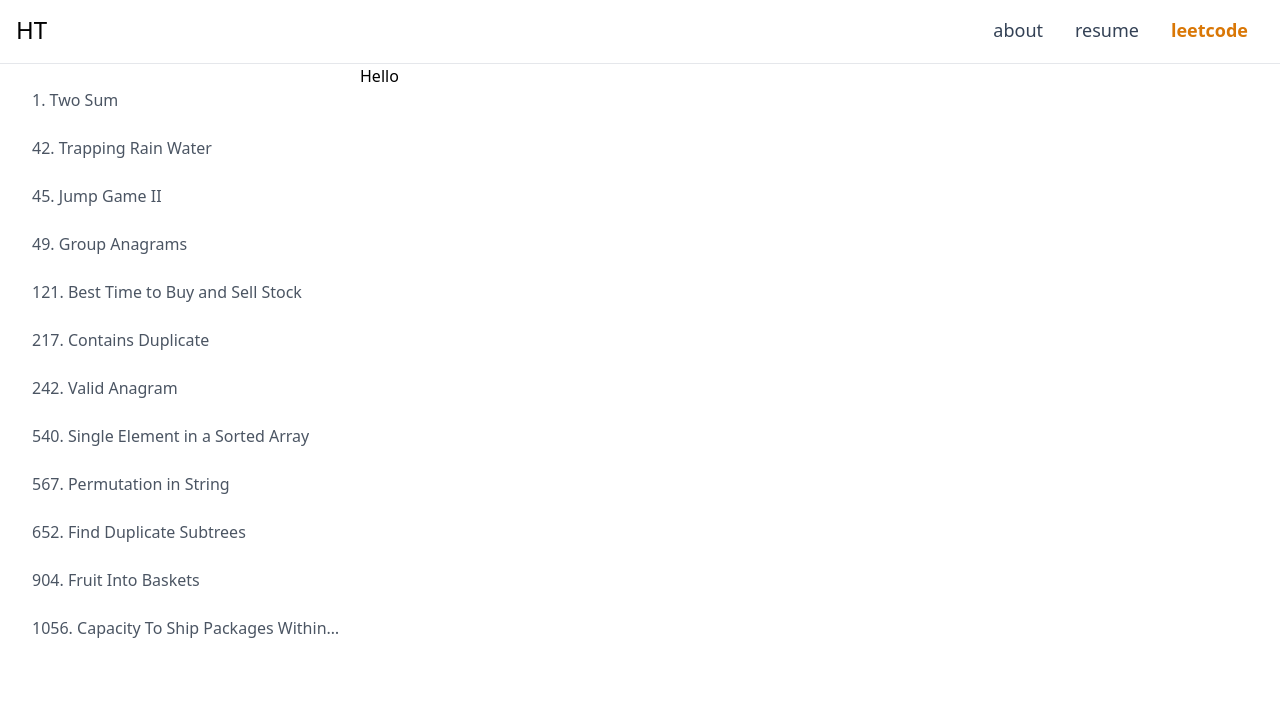
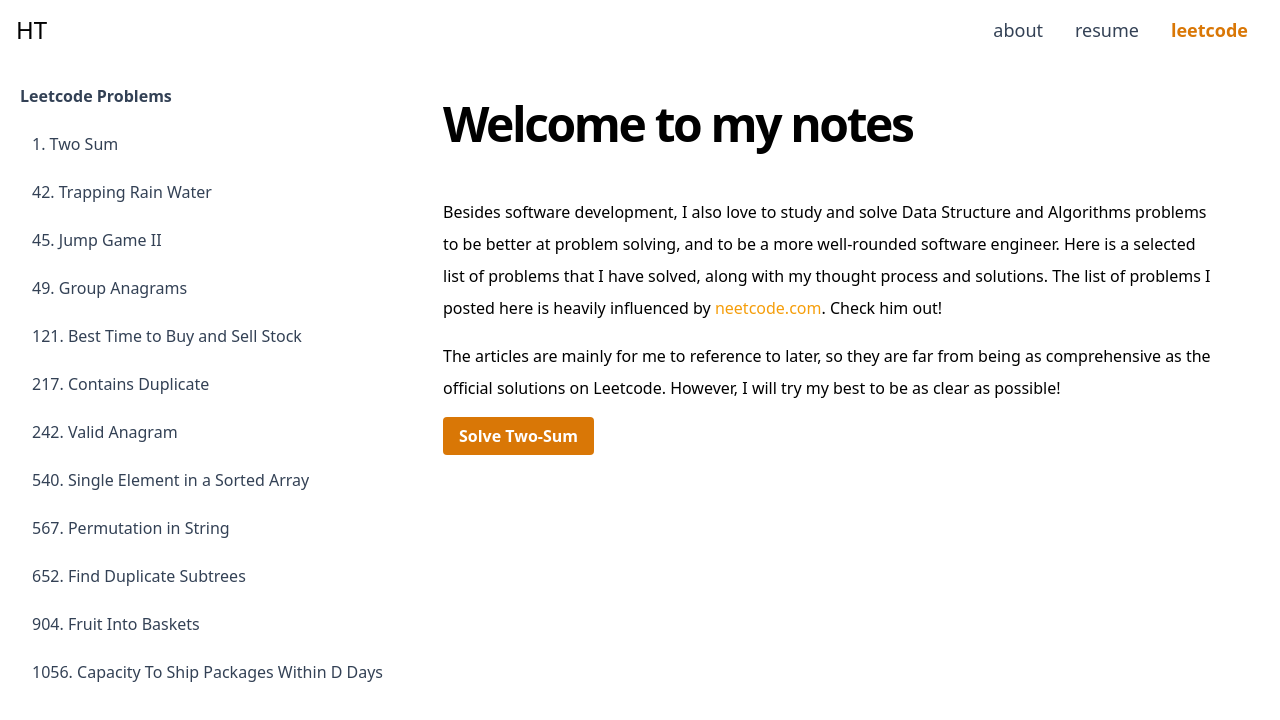
Before and after one commit to max172-hqt/max172-hqt.github.io, a Next.js app: page /leetcodes in a window 1280 px wide. Shown: the top 720 px of the page. Built offline with nearby package versions, Linux system fonts and the light colour scheme.

Commit message:
feat: Tweak design

```diff
--- a/components/LeetcodeSidebar.tsx
+++ b/components/LeetcodeSidebar.tsx
@@ -1,11 +1,17 @@
 import classNames from "classnames";
 import Link from "next/link";
 import { useRouter } from "next/router";
-import { useEffect, useState } from "react";
+import { useEffect, useMemo, useState } from "react";
+import type { Post } from "..";
 
-export default function LeetcodeSidebar() {
+export default function LeetcodeSidebar({ sidenavOpen, setSidenavOpen }) {
   const router = useRouter();
   const [posts, setPosts] = useState<Post[]>([]);
+
+  const currentPost = useMemo(
+    () => posts.find((post) => post.solution === router.asPath),
+    [posts, router.asPath]
+  );
 
   useEffect(() => {
     (async () => {
@@ -16,20 +22,38 @@ export default function LeetcodeSidebar() {
     })();
   }, []);
 
+  useEffect(() => setSidenavOpen(false), [router.asPath, setSidenavOpen]);
+
   return (
+    <div className="z-50">
       <div
         className={classNames({
           "flex flex-col justify-between overflow-y-scroll": true, // layout
-        "text-zinc-50": true, // colors
-        "lg:w-full lg:sticky lg:top-16 lg:z-0 top-0 z-20 fixed": true, // positioning
+          "text-zinc-50 bg-white": true, // colors
+          "lg:w-full lg:sticky lg:top-16 top-0 left-0 fixed": true, // positioning
           "lg:h-[calc(100vh_-_64px)] h-full w-[360px]": true, // for height and width
           "transition-transform .3s ease-in-out lg:translate-x-0": true, //animations
-        "-translate-x-full ": true, //hide sidebar to the left when closed
+          "-translate-x-full ": !sidenavOpen, //hide sidebar to the left when closed
         })}
       >
         <nav className="lg:sticky top-0 px-3 py-4">
           {/* nav items */}
           <ul className="space-y-2">
+            <li className="text-slate-700 flex p-2 font-semibold">
+              <div className="flex-grow">Leetcode Problems</div>
+              <button
+                type="button"
+                className="text-gray-500 hover:text-amber-700 focus:text-amber-700 focus:outline-none md:hidden"
+                onClick={() => setSidenavOpen(false)}
+              >
+                <svg className="h-6 w-6 fill-current" viewBox="0 0 24 24">
+                  <path
+                    fillRule="evenodd"
+                    d="M18.278 16.864a1 1 0 0 1-1.414 1.414l-4.829-4.828-4.828 4.828a1 1 0 0 1-1.414-1.414l4.828-4.829-4.828-4.828a1 1 0 0 1 1.414-1.414l4.829 4.828 4.828-4.828a1 1 0 1 1 1.414 1.414l-4.828 4.829 4.828 4.828z"
+                  />
+                </svg>
+              </button>
+            </li>
             {posts.map((post) => (
               <li key={post.title}>
                 <Link
@@ -37,17 +61,21 @@ export default function LeetcodeSidebar() {
                   className={classNames(
                     "flex p-2 rounded-lg hover:bg-gray-100",
                     {
-                    "text-amber-600 font-medium": router.asPath === post.solution,
-                    "text-gray-600 ": router.asPath !== post.solution
+                      "text-amber-600 font-medium":
+                        router.asPath === post.solution,
+                      "text-slate-700": router.asPath !== post.solution,
                     }
                   )}
                 >
-                <span className="ml-3 truncate">{post.problemId}. {post.title}</span>
+                  <span className="ml-3 truncate">
+                    {post.problemId}. {post.title}
+                  </span>
                 </Link>
               </li>
             ))}
           </ul>
         </nav>
       </div>
+    </div>
   );
 }
--- a/components/PageNavbar.tsx
+++ b/components/PageNavbar.tsx
@@ -5,6 +5,7 @@ import GitHubIcon from "@mui/icons-material/GitHub";
 import LinkedInIcon from "@mui/icons-material/LinkedIn";
 import EmailIcon from "@mui/icons-material/Email";
 import Link from "next/link";
+import SecondaryNavbar from "./SecondaryNavbar";
 
 const navItems: Array<[string, string, boolean]> = [
   ["about", "/", false],
@@ -12,7 +13,7 @@ const navItems: Array<[string, string, boolean]> = [
   ["leetcode", "/leetcodes", false],
 ];
 
-export default function NavBar() {
+export default function NavBar({ setSidenavOpen }) {
   const router = useRouter();
   const [open, setOpen] = useState(false);
 
@@ -27,8 +28,9 @@ export default function NavBar() {
   };
 
   return (
-    <header className="sm:flex sm:justify-between sm:items-center sm:px-4 sm:py-3">
-      <div className="flex items-center justify-between px-4 py-3 sm:p-0 font-medium">
+    <header className="sticky top-0">
+      <div className="xl:container xl:mx-auto sm:flex md:items-center md:px-4 md:py-3 bg-white z-10 ">
+        <div className="flex items-center justify-between px-4 py-3 md:p-0 font-medium flex-grow">
           {router.pathname === "/" ? (
             <div className="flex space-x-4 items-center justify-center">
               {[
@@ -96,9 +98,10 @@ export default function NavBar() {
               key={title}
               href={url}
               className={classNames(
-              "block px-2 py-1 mx-2 rounded hover:text-amber-600 transition ease-in-out duration-300",
+                "block px-2 py-1 mx-2 rounded hover:text-amber-600 transition ease-in-out duration-300 text-end",
                 router.pathname === url ||
-                (url === "/leetcodes" && router.pathname === "/leetcodes/[id]")
+                  (url === "/leetcodes" &&
+                    router.pathname === "/leetcodes/[id]")
                   ? "font-semibold text-amber-600"
                   : "text-slate-700"
               )}
@@ -109,6 +112,12 @@ export default function NavBar() {
             </a>
           ))}
         </nav>
+      </div>
+      <div className="lg:hidden">
+        {router.asPath.startsWith("/leetcodes") && (
+          <SecondaryNavbar setSidenavOpen={setSidenavOpen} />
+        )}
+      </div>
     </header>
   );
 }
--- /dev/null
+++ b/components/SecondaryNavbar.tsx
@@ -0,0 +1,45 @@
+import { useRouter } from "next/router";
+
+export default function SecondaryNavbar({ setSidenavOpen }) {
+  const router = useRouter();
+  console.log(router)
+
+  return (
+    <div className="p-2 flex gap-2 relative top-0  border-b-slate-300 border-b bg-white">
+      <button
+        type="button"
+        className="block text-gray-500 hover:text-amber-700 focus:text-amber-700 focus:outline-none"
+        onClick={() => setSidenavOpen(true)}
+      >
+        <svg className="h-6 w-6 fill-current" viewBox="0 0 24 24">
+          <path
+            fillRule="evenodd"
+            d="M4 5h16a1 1 0 0 1 0 2H4a1 1 0 1 1 0-2zm0 6h16a1 1 0 0 1 0 2H4a1 1 0 0 1 0-2zm0 6h16a1 1 0 0 1 0 2H4a1 1 0 0 1 0-2z"
+          />
+        </svg>
+      </button>
+      {true && (
+        <div className="flex">
+          <div className="flex items-center text-gray-500">
+            <div>Leetcode</div>
+            <svg
+              width="3"
+              height="6"
+              aria-hidden="true"
+              className="mx-3 overflow-visible text-gray-500"
+            >
+              <path
+                d="M0 0L3 3L0 6"
+                fill="none"
+                stroke="currentColor"
+                strokeWidth="1.5"
+                strokeLinecap="round"
+              ></path>
+            </svg>
+          </div>
+          <div className="font-semibold">TODO</div>
+        </div>
+      )}
+    </div>
+  );
+}
--- a/components/layout.tsx
+++ b/components/layout.tsx
@@ -7,36 +7,35 @@ import LeetcodeSidebar from "./LeetcodeSidebar";
 
 export default function Layout({ children }: { children: React.ReactElement }) {
   const router = useRouter();
-  const [theme, setTheme] = useState("okaidia");
-
-  if (router.pathname.startsWith("/leetcodes")) {
-    return (
-      <div className="grid min-h-screen grid-rows-header">
-        <div className="sticky top-0 bg-white border-b border-gray-200">
-          <PageNavbar />
-        </div>
-        <div className="grid lg:grid-cols-sidebar xl:container xl:mx-auto">
-          <LeetcodeSidebar />
-          {children}
-        </div>
-      </div>
-    );
-  }
+  const [sidenavOpen, setSidenavOpen] = useState(false);
 
   return (
     <>
-      <div className="container mx-auto">
       <Head>
         <title>Max Tran</title>
         <meta
           name="description"
           content="Max is a Frontend Engineer with skills in React, NodeJS, Web Design and Software Testing. Currently, Max a student at Fanshawe College taking the Post-graduate program in Mobile Application Development."
         />
+        <meta content="width=device-width, initial-scale=1" name="viewport" />
       </Head>
-        <PageNavbar />
+      <PageNavbar setSidenavOpen={setSidenavOpen} />
+      <div className="xl:container xl:mx-auto">
+        {router.pathname.startsWith("/leetcodes") ? (
+          <div className="flex md:flex-row flex-col gap-10">
+            <LeetcodeSidebar
+              sidenavOpen={sidenavOpen}
+              setSidenavOpen={setSidenavOpen}
+            />
             <main>{children}</main>
           </div>
+        ) : (
+          <>
+            <main>{children}</main>
             <PageFooter />
+          </>
+        )}
+      </div>
     </>
   );
 }
--- a/pages/leetcodes.tsx
+++ b/pages/leetcodes.tsx
@@ -1,7 +1,51 @@
+import Head from "next/head";
+import Link from "next/link";
+
 export default function Leetcodes() {
   return (
-    <section className="grid md:grid-cols-sidebar">
-      Hello
-    </section>
+    <>
+      <Head>
+        <title>Huy Tran - Leetcode</title>
+        <meta content="width=device-width, initial-scale=1" name="viewport" />
+      </Head>
+
+      <section className="flex flex-col my-10 sm:mx-0 mx-5 max-w-3xl">
+        <h1 className="text-3xl md:text-4xl lg:text-5xl font-bold tracking-tighter leading-tight md:leading-none mb-12 text-center md:text-left">
+          Welcome to my notes
+        </h1>
+        <div className="flex flex-col gap-4 leading-8">
+          <p>
+            Besides software development, I also love to study and solve Data
+            Structure and Algorithms problems to be better at problem solving,
+            and to be a more well-rounded software engineer. Here is a selected
+            list of problems that I have solved, along with my thought process
+            and solutions. The list of problems I posted here is heavily
+            influenced by{" "}
+            <a
+              href="https://neetcode.io/practice"
+              target="_blank"
+              rel="noreferrer"
+              className="hover:text-amber-600 transition ease-in-out duration-300 text-amber-500"
+            >
+              neetcode.com
+            </a>
+            . Check him out!
+          </p>
+          <p>
+            The articles are mainly for me to reference to later, so they are
+            far from being as comprehensive as the official solutions on
+            Leetcode. However, I will try my best to be as clear as possible!
+          </p>
+          <div>
+          <Link
+            href="/leetcodes/two-sum"
+            className="bg-amber-600 hover:bg-amber-700 transition ease-in-out duration-300 rounded  py-2 px-4 font-bold text-white"
+          >
+            Solve Two-Sum
+          </Link>
+        </div>
+        </div>
+      </section>
+    </>
   );
 }
--- a/tailwind.config.js
+++ b/tailwind.config.js
@@ -11,7 +11,7 @@ module.exports = {
         sidebar: "360px auto",
       },
       gridTemplateRows: {
-        header: "64px auto",
+        header: "auto 1fr",
       },
     },
   },
```
Also changed, not shown: pages/leetcodes/[id].tsx (+14 -37 lines), posts/contains-duplicate.md (+1 -1 lines), posts/group-anagrams.md (+1 -1 lines), posts/permutation-in-string.md (+1 -1 lines), posts/two-sum.md (+2 -2 lines), posts/valid-anagram.md (+1 -1 lines). Lines whose indentation alone changed are shown as unchanged.
